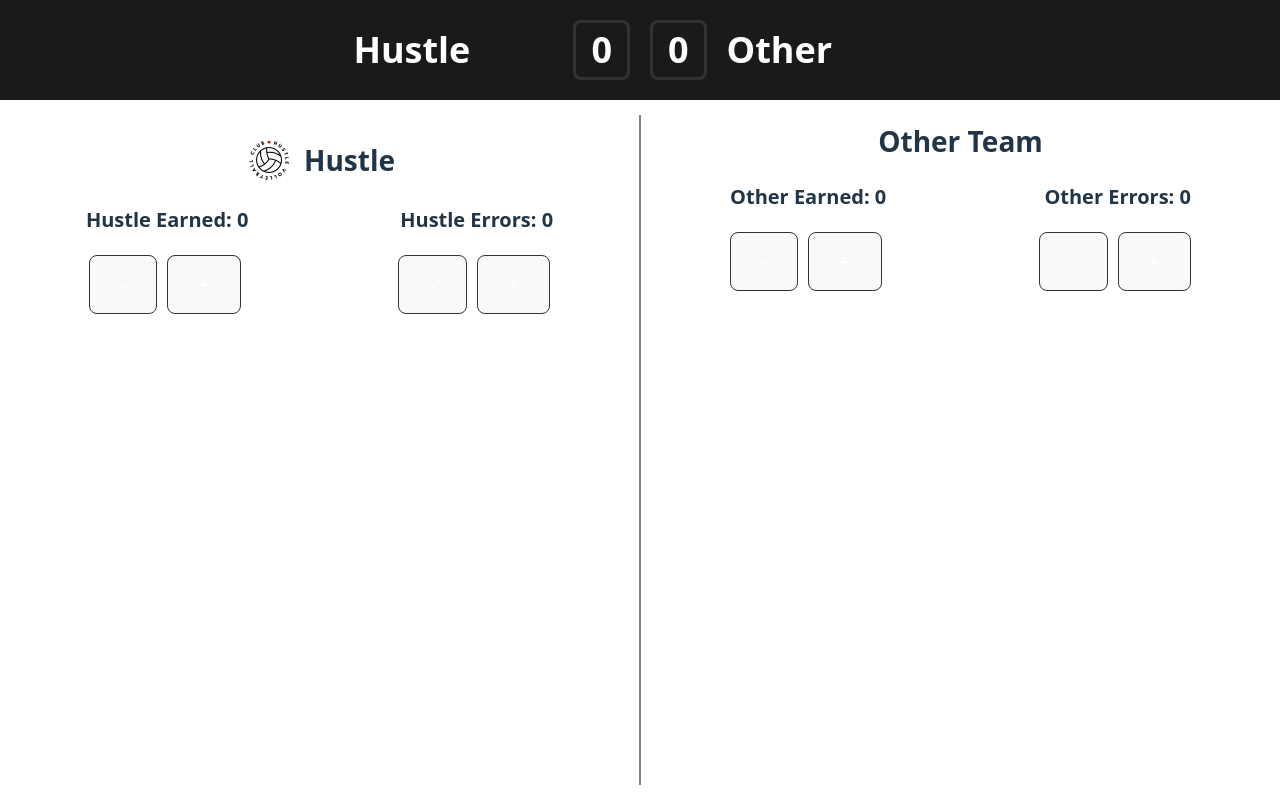
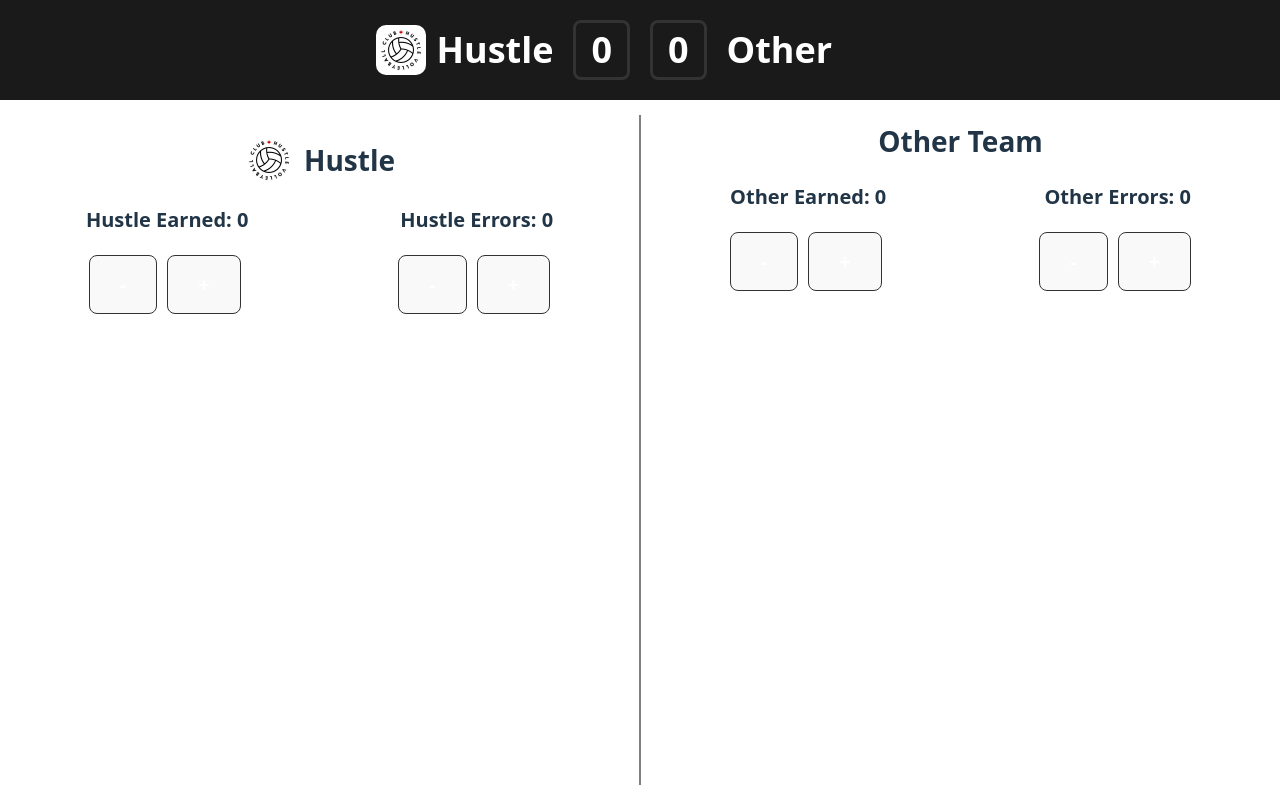
Before and after one commit to jrosario0225/volleyball-tracker, a React (Vite) app: page / in a window 1280 px wide. Built offline with nearby package versions, Linux system fonts and the light colour scheme.

Commit message:
justify text

```diff
--- a/src/Scoreboard.jsx
+++ b/src/Scoreboard.jsx
@@ -4,10 +4,19 @@ import './App.css'
 export function Scoreboard({hustleTotalScore, otherTotalScore}) {
     return (
         <div className="scoreboard">
-          <div className="team-name">Hustle</div>
-          <div className="total-score">{hustleTotalScore}</div>
-          <div className="total-score">{otherTotalScore}</div>
-          <div className="team-name">Other</div>
+            <div className="team-name justify-right">
+                <img src="/hustle-logo.jpeg" alt="Hustle logo" className="team-logo" />
+                <p>Hustle</p>
+            </div>
+            <div className="total-score">
+                <p>{hustleTotalScore}</p>
+            </div>
+            <div className="total-score">
+                <p>{otherTotalScore}</p>
+            </div>
+            <div className="team-name justify-left">
+                <p>Other</p>
+            </div>
       </div>
     )
 }
```
